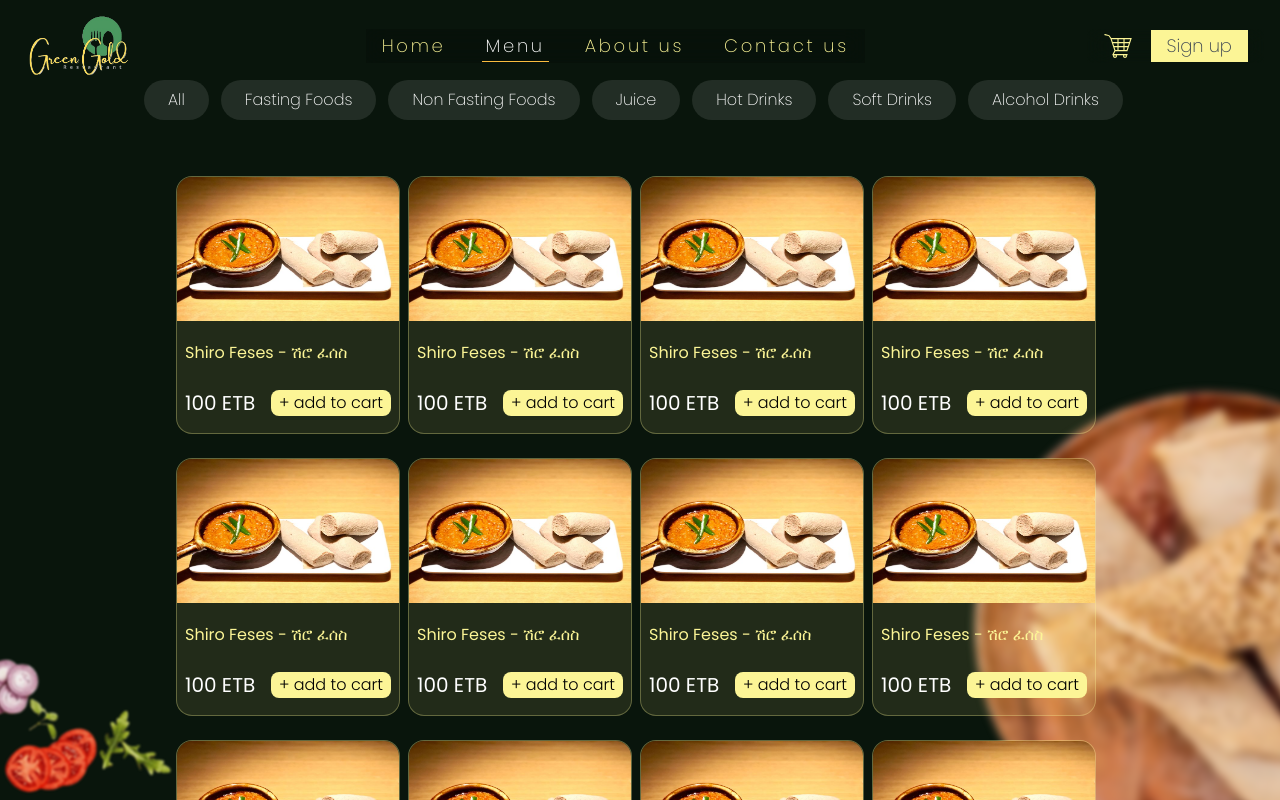
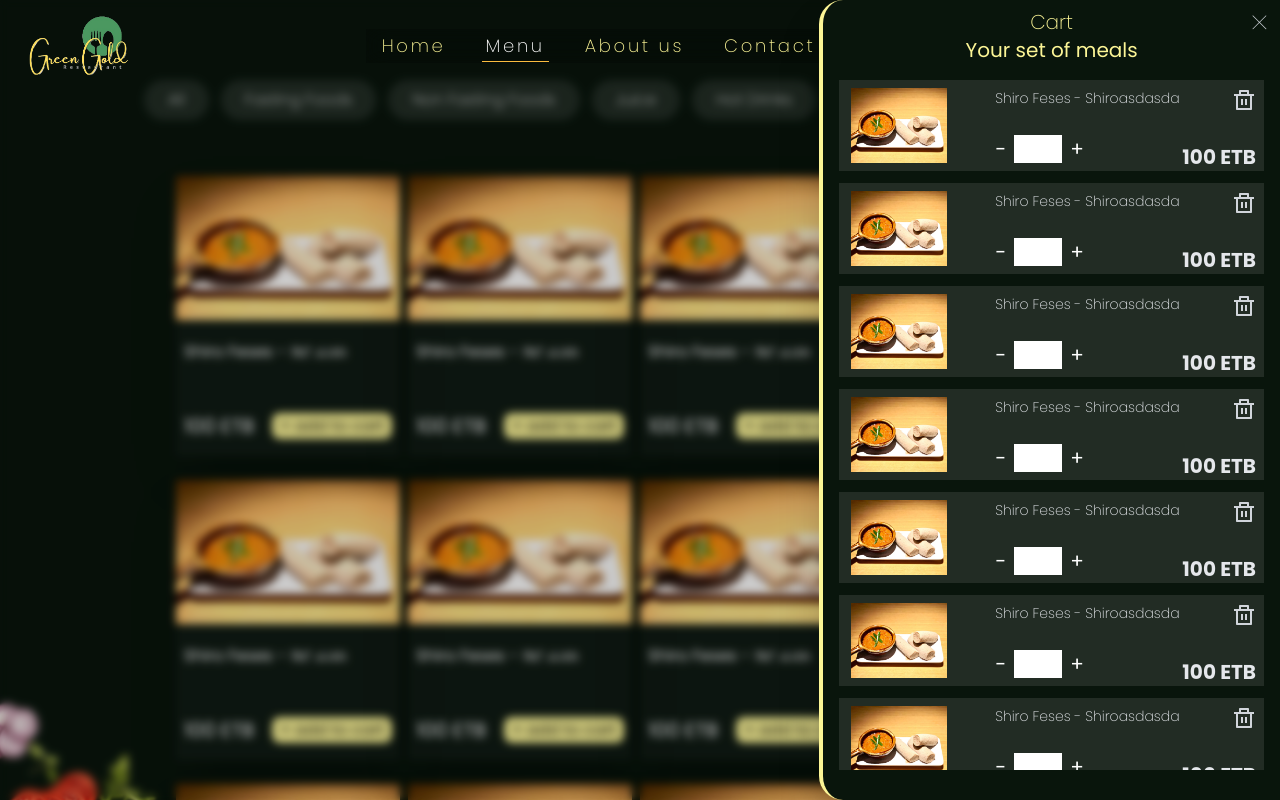
Before and after one commit to Henok-Enyew/Green-Gold-Restaurant-Website, a React (Vite) app: page /menu in a window 1280 px wide. Both pictures are taken after a click on the button 1118 px from the left and 46 px from the top of the page. Shown: the top 800 px of the page. Built offline with nearby package versions, Linux system fonts and the light colour scheme.

Commit message:
Cart Layout added

```diff
--- a/src/App.jsx
+++ b/src/App.jsx
@@ -11,6 +11,8 @@ import AOS from "aos";
 import "aos/dist/aos.css";
 import { useEffect } from "react";
 import ScrollToTop from "./components/ScrollToTop";
+import Cart from "./pages/Cart";
+import { CartProvider } from "./contexts/CartProvider";
 
 function App() {
   useEffect(() => {
@@ -22,8 +24,10 @@ function App() {
   return (
     <div className="relative">
       <BrowserRouter>
+        <CartProvider>
           <ScrollToTop />
           <NavBar />
+          <Cart />
           <Routes>
             <Route path="/" element={<Homepage />} />
             <Route path="menu" element={<Menu />} />
@@ -31,8 +35,10 @@ function App() {
             <Route path="profile" element={<UserProfile />} />
             <Route path="about-us" element={<AboutUs />} />
             <Route path="contact-us" element={<ContactUs />} />
+            {/* <Route path="cart" element={<Cart />} /> */}
             <Route path="*" element={<PageNotFound />} />
           </Routes>
+        </CartProvider>
       </BrowserRouter>
     </div>
   );
--- /dev/null
+++ b/src/contexts/CartProvider.jsx
@@ -0,0 +1,23 @@
+import { createContext, useContext, useState } from "react";
+
+const CartContext = createContext();
+
+function CartProvider({ children }) {
+  const [isCartOpen, setCartOpen] = useState(false);
+  const [cartItems, setCartItems] = useState([]);
+  return (
+    <CartContext.Provider
+      value={{ isCartOpen, setCartOpen, cartItems, setCartItems }}
+    >
+      {children}
+    </CartContext.Provider>
+  );
+}
+
+function useCart() {
+  const context = useContext(CartContext);
+  if (context === undefined) throw new Error("CartContext used outside");
+  return context;
+}
+
+export { CartProvider, useCart };
--- a/src/pages/Card.jsx
+++ b/src/pages/Card.jsx
@@ -5,11 +5,11 @@ function Card({ name, price }) {
     <NavLink
       to={"/menu"}
       data-aos="fade-up"
-      className=" border-[1px] border-primary duration-500 transition-all bg-primary hover:scale-105 bg-opacity-10 w-64 lg:w-56  border-opacity-30 rounded-2xl flex-col justify-between pb-4 overflow-hidden z-30"
+      className=" shadow-2xl bg-gray-400  duration-500 transition-all  hover:scale-105 bg-opacity-5 w-64 lg:w-56   flex-col justify-between pb-4 overflow-hidden z-30 hover:bg-opacity-20"
     >
       <img src="img/shiro-feses.jpg" alt="" className="w-full h-36 " />
       <div className="px-2 mt-5">
-        <p className=" mb-6 text-primary  ">{name}</p>
+        <p className=" mb-12 text-white  ">{name}</p>
         <div className="flex justify-between items-center mt-2  ">
           <p className="text-center text-white text-xl  ">{price} ETB</p>
           <button className=" bg-primary  px-2 py-[1px] text-md flex items-center justify-center text-black text-md font-light transition-all duration-300 hover:bg-primary-bold hover:text-black rounded-lg">
--- a/src/pages/Cart.jsx
+++ b/src/pages/Cart.jsx
@@ -0,0 +1,50 @@
+import { RiDeleteBinLine } from "react-icons/ri";
+import { useCart } from "../contexts/CartProvider";
+import CartItem from "./CartItem";
+
+function Cart() {
+  const { isCartOpen, setCartOpen } = useCart();
+  return (
+    <>
+      <div
+        className={`${isCartOpen ? "fixed" : "hidden"}
+         w-full h-screen top-0 left-0 bg-black bg-opacity-20 backdrop-blur-sm  z-[45]`}
+        onClick={() => setCartOpen(false)}
+      ></div>
+      <div
+        className={`h-screen  shadow-2xl w-full sm:w-[60%] lg:w-[36%] fixed right-0 z-50 bg-bg-primary py-2 px-4 border-l-4 border-primary rounded-l-3xl transition-all duration-500 ${
+          isCartOpen ? "translate-x-0" : "translate-x-full"
+        }`}
+      >
+        <button
+          className="absolute top-1 right-3 text-4xl text-gray-300 font-thin hover:text-gray-200"
+          onClick={() => setCartOpen(false)}
+        >
+          &times;
+        </button>
+        <p className="text-center text-primary text-xl font-extralight">Cart</p>
+        <p className="text-center text-primary text-xl ">Your set of meals</p>
+        <div className="py-4 relative flex flex-col gap-y-3 overflow-y-scroll h-[90%]">
+          <CartItem />
+          <CartItem />
+          <CartItem />
+          <CartItem />
+          <CartItem />
+          <CartItem />
+          <CartItem />
+          <CartItem />
+          <CartItem />
+          <CartItem />
+          <CartItem />
+          <CartItem />
+          <CartItem />
+          <CartItem />
+        </div>
+      </div>
+    </>
+  );
+}
+
+// 0716006683
+
+export default Cart;
--- /dev/null
+++ b/src/pages/CartItem.jsx
@@ -0,0 +1,42 @@
+import { RiDeleteBinLine } from "react-icons/ri";
+import { NavLink } from "react-router-dom";
+
+function CartItem() {
+  return (
+    <NavLink className="bg-white hover:bg-opacity-15 transition-all duration-300 relative bg-opacity-10 px-3 py-2  flex  gap-x-6 lg:gap-x-12 ">
+      <img
+        src="img/shiro-feses.jpg"
+        alt="Shiro feses Green Gold Restaurant"
+        className="w-24 items-center"
+      />
+      <button className="absolute top-2 right-2 text-4xl text-gray-300 font-thin hover:text-gray-200">
+        <RiDeleteBinLine
+          size={24}
+          className="fill-gray-300 hover:fill-red-600"
+        />
+      </button>
+      <div className="flex flex-col justify-between ">
+        <p className="text-gray-200 text-sm lg:text-md font-extralight">
+          Shiro Feses - Shiroasdasda
+        </p>
+        <div className="flex justify-between">
+          <div className="flex gap-x-2">
+            <button className="text-xl text-white">-</button>
+            <input
+              type="number"
+              name=""
+              id=""
+              className="w-12 outline-none text-right"
+            />
+            <button className="text-xl text-white">+</button>
+          </div>
+          <p className="text-gray-200 font-bold text-xl  lg:text-xl absolute bottom-0 right-2  ">
+            100 ETB
+          </p>
+        </div>
+      </div>
+    </NavLink>
+  );
+}
+
+export default CartItem;
--- a/src/pages/Coffee.jsx
+++ b/src/pages/Coffee.jsx
@@ -5,13 +5,13 @@ function Coffee() {
         src="img/floating-coffee.png"
         alt="floating coffee"
         data-aos="fade-right"
-        className="absolute -bottom-16 lg:left-0 -left-3 z-50 lg:w-48 w-24"
+        className="absolute -bottom-16 lg:left-0 -left-3 z-40 lg:w-48 w-24"
       />
       <img
         src="img/floating-coffee-1.png"
         alt="floating coffee"
         data-aos="fade-left"
-        className="absolute lg:-bottom-8  -bottom-10 -right-4 z-50 lg:w-48 w-24"
+        className="absolute lg:-bottom-8  -bottom-10 -right-4 z-40 lg:w-48 w-24"
       />
       <div className="absolute inset-0 bg-[url('/img/Coffe-Background.jpg')] bg-cover bg-center bg-fixed"></div>
       <div className="absolute inset-0 bg-black bg-opacity-70 py-12 ">
--- a/src/pages/Menu.jsx
+++ b/src/pages/Menu.jsx
@@ -46,7 +46,7 @@ function Menu() {
           Alcohol Drinks
         </NavLink>
       </div>
-      <div className="grid sm:grid-cols-2 lg:grid-cols-4 grid-cols-1 mx-auto mt-12 gap-x-0 gap-y-6 z-50 w-3/4  px-4 py-2 mb-16">
+      <div className=" grid sm:grid-cols-2 lg:grid-cols-4 grid-cols-1 mx-auto mt-12 gap-x-0 gap-y-6 z-50 w-3/4  px-4 py-2 mb-16">
         <Card name={"Shiro Feses - ሽሮ ፈሰስ"} price={100} />
         <Card name={"Shiro Feses - ሽሮ ፈሰስ"} price={100} />
         <Card name={"Shiro Feses - ሽሮ ፈሰስ"} price={100} />
--- a/src/pages/NavBar.jsx
+++ b/src/pages/NavBar.jsx
@@ -1,11 +1,13 @@
 import { NavLink } from "react-router-dom";
 import { GiForkKnifeSpoon, GiKnifeFork, GiShoppingCart } from "react-icons/gi";
 import { useState } from "react";
+import { useCart } from "../contexts/CartProvider";
 // import HoverUnderline from "../components/HoverUnderline";
 function NavBar() {
+  const { setCartOpen } = useCart();
   const [showNav, setShowNav] = useState(false);
   return (
-    <nav className="fixed top-0 left-0 w-full  flex items-center justify-between py-2 px-1 lg:p-4  bg-transparent text-primary  transition-all duration-200 font-extralight text-lg z-40  ">
+    <nav className="fixed top-0 left-0 w-full  flex items-center justify-between py-2 px-1 lg:p-4  bg-transparent text-primary  transition-all duration-200 font-extralight text-lg z-[47]  ">
       <NavLink to={"/"} className="z-50">
         <img
           src="/logo.png"
@@ -61,7 +63,10 @@ function NavBar() {
         </NavLink>
       </div>
       <div className="flex lg:space-x-4 space-x-2 py-[1px] px-2 lg:px-4 backdrop-blur-md z-50">
-        <button className="flex items-center justify-center outline-none border-none transition-all duration-300 ">
+        <button
+          className="flex items-center justify-center outline-none border-none transition-all duration-300 "
+          onClick={() => setCartOpen(true)}
+        >
           <GiShoppingCart className="text-2xl size-8 sm:size-10 lg:size-8 hover:fill-primary-bold" />
         </button>
         <button className="bg-primary text-gray-700 px-2 lg:px-4  transition-all duration-300 hover:bg-primary-bold ">
--- a/tailwind.config.js
+++ b/tailwind.config.js
@@ -16,6 +16,8 @@ export default {
       backgroundImage: {
         "custom-gradient":
           "linear-gradient(165deg, rgba(43,40,0,1) 0%, rgba(9,21,12,1) 100%)",
+        "custom-gradient-2":
+          "linear-gradient(165deg, rgba(9,21,12,0.7) 24%, rgba(252,245,150,0.6) 48%, rgba(75,153,96,0.8) 71%);",
       },
     },
   },
--- a/vite.config.js
+++ b/vite.config.js
@@ -4,8 +4,8 @@ import react from "@vitejs/plugin-react";
 // https://vite.dev/config/
 export default defineConfig({
   plugins: [react()],
-  server: {
-    host: "192.168.8.100",
-    port: 5173,
-  },
+  // server: {
+  //   host: "192.168.8.100",
+  //   port: 5173,
+  // },
 });
```
Also changed, not shown: utils/ImageCropper.jsx (renamed from src/pages/utils/ImageCropper.jsx), utils/cropImage.js (renamed from src/pages/utils/cropImage.js). Lines whose indentation alone changed are shown as unchanged.
